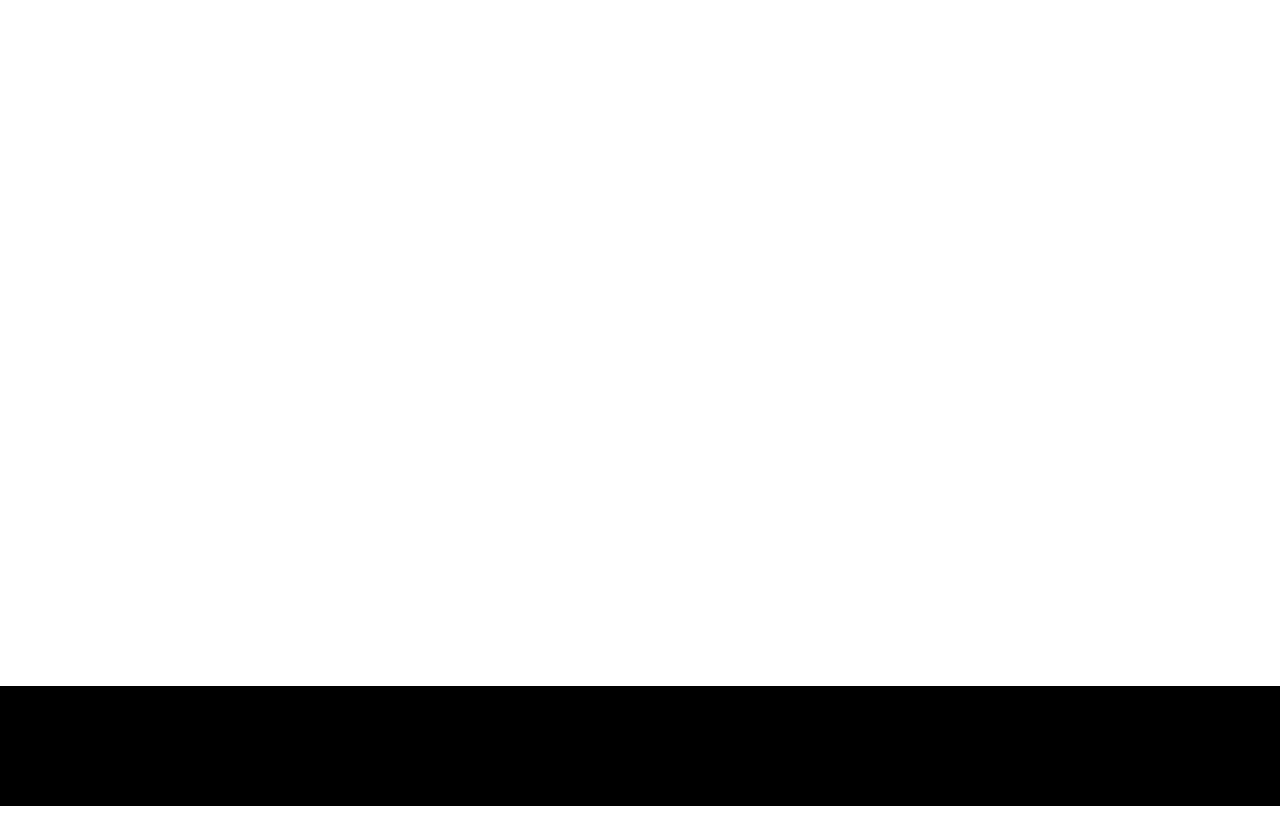
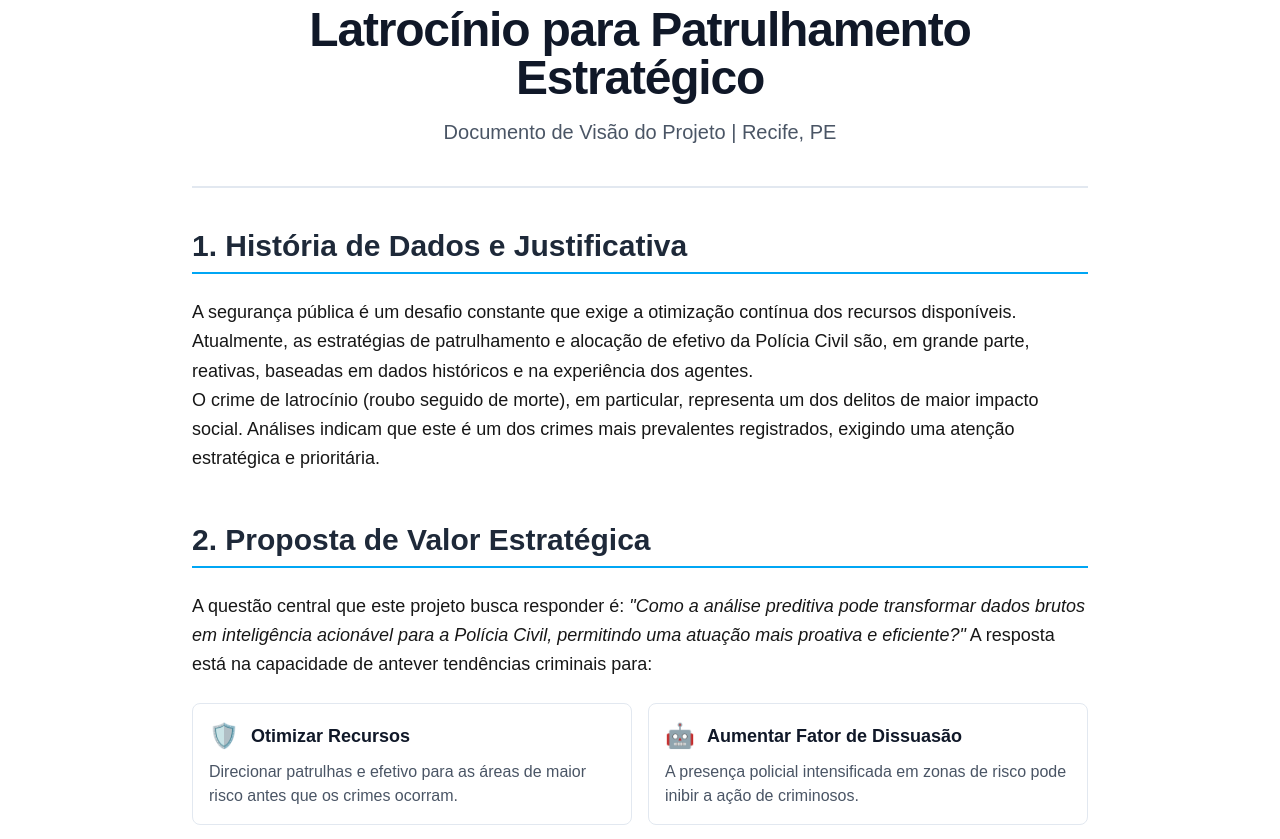
Before and after one commit to VitorMarins/P.I_dataset_ocorrencias_delegacia, a Next.js app in the folder ocorrencias-app/: page / in a window 1280 px wide. Shown: the part 414-1253 px from the top of the page. Before the commit the page ends 1220 px from the top, so only its background shows below. Built offline with nearby package versions, Linux system fonts and the light colour scheme.

Commit message:
feat: home page

```diff
--- a/ocorrencias-app/src/app/page.tsx
+++ b/ocorrencias-app/src/app/page.tsx
@@ -1,9 +1,154 @@
+import React from 'react';
+
+
+interface ProjectSectionProps {
+  title: string;
+  children: React.ReactNode;
+}
+
+function ProjectSection({ title, children }: ProjectSectionProps) {
+  return (
+    <section className="mb-12">
+      <h2 className="text-3xl font-bold text-gray-800 dark:text-white border-b-2 border-sky-500 pb-2 mb-6">
+        {title}
+      </h2>
+      <div className="prose prose-lg dark:prose-invert max-w-none text-lg leading-relaxed">
+        {children}
+      </div>
+    </section>
+  );
+}
+
+
+interface NewsReferenceProps {
+  date: string;
+  title: string;
+  source: string;
+  url: string;
+}
+
+function NewsReference({ date, title, source, url }: NewsReferenceProps) {
+  return (
+    <a
+      href={url}
+      target="_blank"
+      rel="noopener noreferrer"
+      className="block p-4 my-4 bg-white dark:bg-gray-800 border border-slate-200 dark:border-gray-700 rounded-lg hover:shadow-lg hover:border-sky-500 transition-all duration-300"
+    >
+      <p className="text-sm font-semibold text-sky-600 dark:text-sky-400">{date}</p>
+      <h4 className="font-bold text-gray-800 dark:text-white my-1">{title}</h4>
+      <div className="flex items-center text-sm text-gray-500 dark:text-gray-400">
+        Fonte: {source} <span className="ml-2">🔗</span>
+      </div>
+    </a>
+  );
+}
+
+
+function ValueCard({icon, title, description}: {icon: string, title: string, description: string}) {
+  return (
+    <div className="bg-white dark:bg-gray-800 p-4 rounded-lg border border-slate-200 dark:border-gray-700">
+      <div className="flex items-center gap-3">
+        <span className="text-2xl">{icon}</span>
+        <h3 className="font-bold text-lg text-gray-900 dark:text-white">{title}</h3>
+      </div>
+      <p className="mt-2 text-base text-gray-600 dark:text-gray-300">{description}</p>
+    </div>
+  )
+}
+
+
+// --- Componente Principal ---
+
 export default function Home() {
   return (
     <>
-    <div className="w-full h-screen">
+      <div className="w-full min-h-screen p-4 sm:p-8">
+        <div className="max-w-4xl mx-auto">
 
-    </div>
+          {/* Cabeçalho */}
+          <header className="text-center py-10 border-b-2 border-slate-200 dark:border-gray-700 mb-10">
+            <h1 className="text-4xl sm:text-5xl font-extrabold tracking-tight text-gray-900 dark:text-white">
+              Sistema Preditivo de Ocorrências de Latrocínio para Patrulhamento Estratégico
+            </h1>
+            <p className="mt-4 text-xl text-gray-600 dark:text-gray-300">
+              Documento de Visão do Projeto | Recife, PE
+            </p>
+          </header>
+
+          {/* Corpo do Documento */}
+          <ProjectSection title="1. História de Dados e Justificativa">
+            <p>
+              A segurança pública é um desafio constante que exige a otimização contínua dos recursos disponíveis. Atualmente, as estratégias de patrulhamento e alocação de efetivo da Polícia Civil são, em grande parte, reativas, baseadas em dados históricos e na experiência dos agentes.
+            </p>
+            <p>
+              O crime de latrocínio (roubo seguido de morte), em particular, representa um dos delitos de maior impacto social. Análises indicam que este é um dos crimes mais prevalentes registrados, exigindo uma atenção estratégica e prioritária.
+            </p>
+          </ProjectSection>
+
+          <ProjectSection title="2. Proposta de Valor Estratégica">
+              <p>
+                A questão central que este projeto busca responder é: <em>"Como a análise preditiva pode transformar dados brutos em inteligência acionável para a Polícia Civil, permitindo uma atuação mais proativa e eficiente?"</em> A resposta está na capacidade de antever tendências criminais para:
+              </p>
+              <div className="grid grid-cols-1 md:grid-cols-2 gap-4 mt-6 not-prose">
+                  <ValueCard
+                    icon="🛡️"
+                    title="Otimizar Recursos"
+                    description="Direcionar patrulhas e efetivo para as áreas de maior risco antes que os crimes ocorram."
+                  />
+                  <ValueCard
+                    icon="🤖"
+                    title="Aumentar Fator de Dissuasão"
+                    description="A presença policial intensificada em zonas de risco pode inibir a ação de criminosos."
+                  />
+                  <ValueCard
+                    icon="🧠"
+                    title="Decisões Baseadas em Dados"
+                    description="Complementar a experiência de campo com inteligência analítica para um planejamento robusto."
+                  />
+                  <ValueCard
+                    icon="🎯"
+                    title="Reduzir Tempo de Resposta"
+                    description="Com equipes já posicionadas estrategicamente, o tempo de resposta a ocorrências pode ser reduzido."
+                  />
+              </div>
+          </ProjectSection>
+
+          <ProjectSection title="3. O Escopo da Solução (MVP)">
+            <p>
+              O objetivo deste Mínimo Produto Viável (MVP) é desenvolver um modelo de Machine Learning supervisionado para <strong>prever o número de ocorrências de latrocínio por bairro</strong> na cidade do Recife para o período de uma semana.
+            </p>
+            <p>
+              A solução final entregará um painel de controle (dashboard) simples, exibindo um mapa de calor ou uma lista priorizada dos bairros com maior probabilidade de incidentes, permitindo que os gestores tomem medidas preventivas de forma ágil.
+            </p>
+          </ProjectSection>
+
+          <ProjectSection title="4. Relevância e Urgência">
+              <p>
+                A necessidade desta abordagem é validada por relatórios recentes, que apontam para a persistência e o aumento desses crimes violentos.
+              </p>
+              <NewsReference
+                date="07 de Junho de 2023"
+                title="Pernambuco tem menos mortes violentas em maio, mas número de latrocínios é maior"
+                source="CBN Recife"
+                url="https://www.cbnrecife.com/artigo/pernambuco-tem-menos-mortes-violentas-em-maio-mas-numero-de-latrocinios-e-maior-segundo-dados-da-sds"
+              />
+              <NewsReference
+                date="05 de Fevereiro de 2025"
+                title="LATROCÍNIOS CRESCERAM, FEMINICÍDIOS REGISTRARAM MESMO NÚMERO"
+                source="Jornal do Commercio"
+                url="https://jc.uol.com.br/colunas/seguranca/2025/02/05/pernambuco-soma-286-mortes-violentas-em-janeiro-de-2025-queda-de-194.html"
+              />
+          </ProjectSection>
+
+          <footer className="text-center mt-20 py-6 border-t border-slate-200 dark:border-gray-700">
+            <p className="text-sm text-gray-500 dark:text-gray-400">
+              Projeto Integrador &copy; {new Date().getFullYear()}
+            </p>
+          </footer>
+
+        </div>
+      </div>
     </>
   );
 }
```
